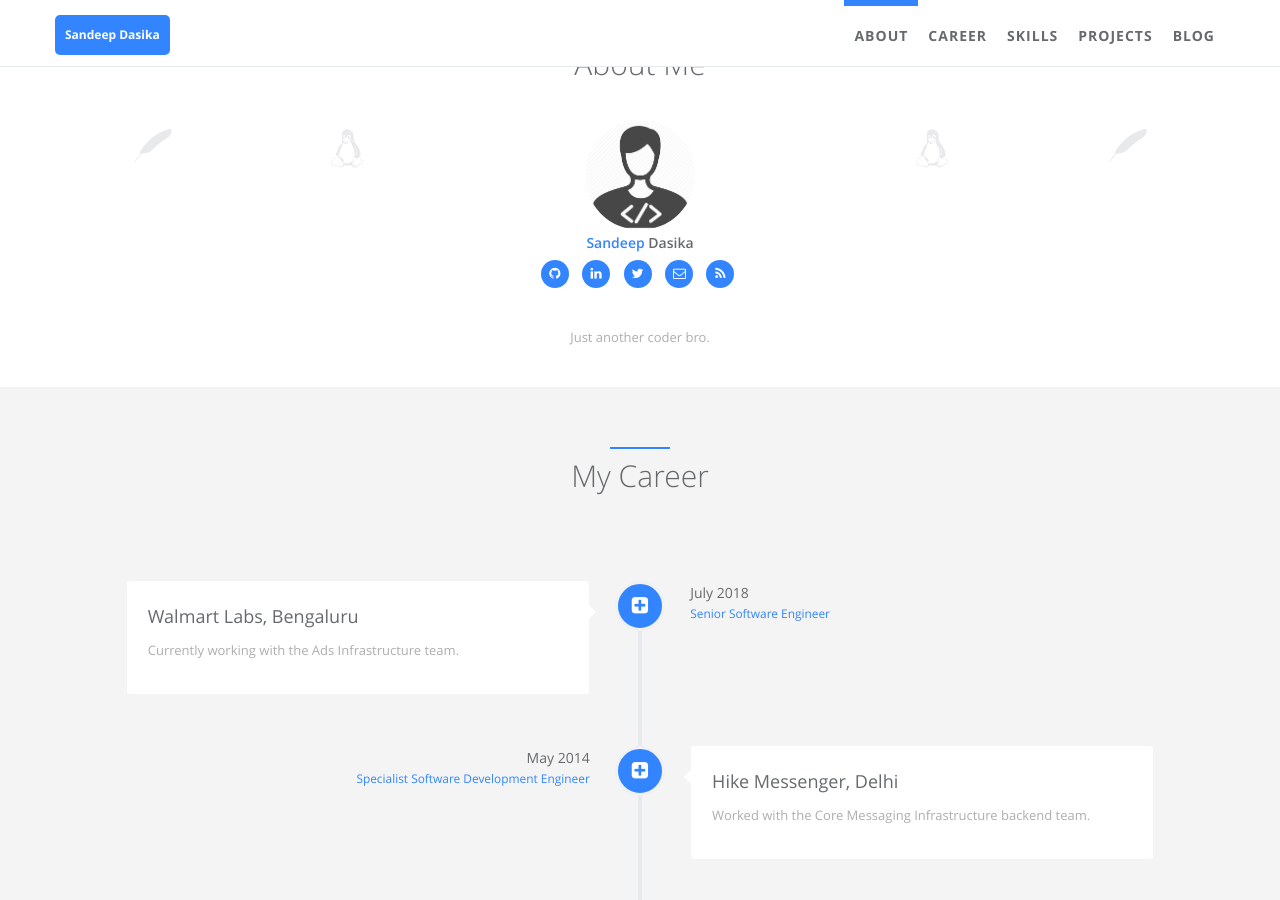
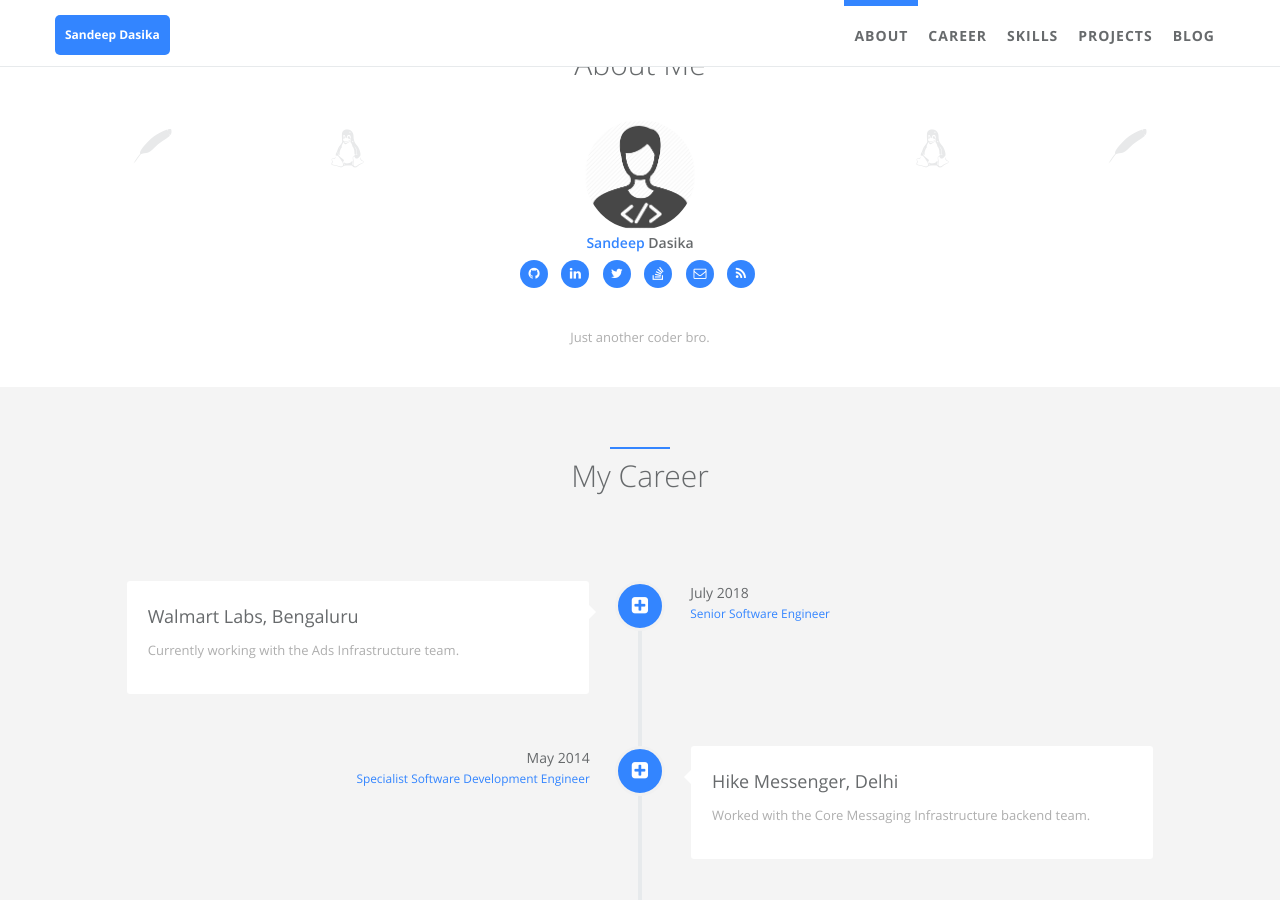
Before and after one commit to gravetii/gravetii.github.io, a Jekyll site: the page built from index.html, in a window 1280 px wide and 900 px high, scrolled down 525 px. Built offline with Jekyll 4.4.1, drawn with Linux system fonts in a browser that asks for light colours.

Commit message:
Adding stackoverflow profile in about

```diff
--- a/_includes/sections/about.html
+++ b/_includes/sections/about.html
@@ -35,6 +35,7 @@
                     {% if site.author.twitter_username %}
                     <li><a href="https://twitter.com/{{ site.author.twitter_username }}" target="blank"><i class="fa fa-twitter"></i></a></li>
                     {% endif %}
+                    <li><a href="https://stackoverflow.com/users/1640038/gravetii" target="blank"><i class="fa fa-stack-overflow"></i></a></li>
                     {% if site.author.email %}
                     <li><a href="mailto:{{ site.author.email }}"><i class="fa fa-envelope-o"></i></a></li>
                     {% endif %}
```
